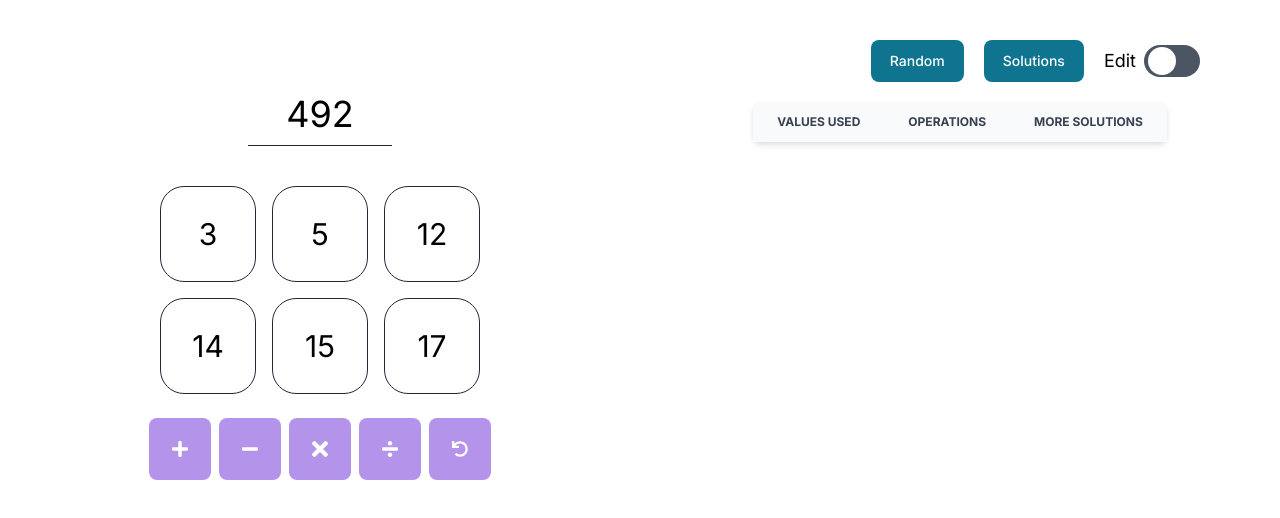
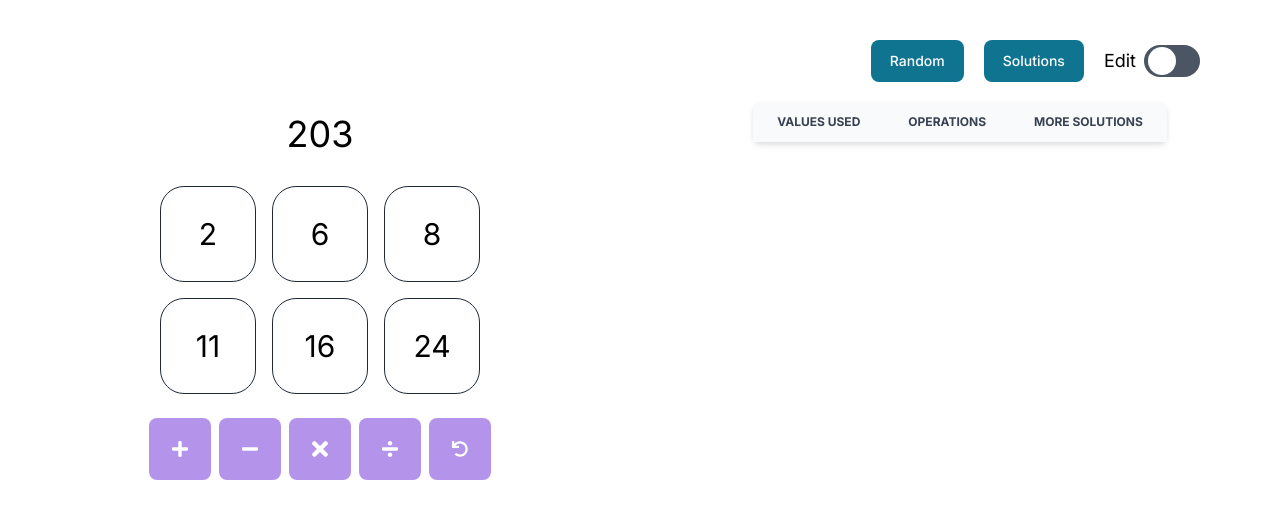
Before and after one commit to heeringa/digits, a Next.js app: page / in a window 1280 px wide. Shown: the top 518 px of the page. Built offline with nearby package versions, Linux system fonts and the light colour scheme.

Commit message:
Start with random game (#47)
Rework target styling
Add "= RHS"

```diff
--- a/src/app/components/Goal.tsx
+++ b/src/app/components/Goal.tsx
@@ -8,7 +8,7 @@ interface GoalProps {
 
 function Goal({ isEditable=true, value, onGoalChange }:GoalProps): React.JSX.Element {
 
-  const basestyle = "flex items-center justify-center h-16 w-36 border-b border-gray-800";
+  const basestyle = "flex items-center justify-center h-16 w-36 ";
   const style = isEditable ? `${basestyle}` : basestyle;
 
   return (
--- a/src/app/page.tsx
+++ b/src/app/page.tsx
@@ -36,12 +36,12 @@ export default function Home() {
   const allLink = "/solutionspace"
 
   const [isEditable, setEditable] = useState(false);
-  const [values, setValues] = useState<Array<number | null>>([3,5,12,14,15,17]);
+  const [values, setValues] = useState<Array<number | null>>(randomInstance(SIZE, 2, 25).sort((a, b) => a - b));
   const [visible, setVisible] = React.useState<Array<boolean>>(Array(SIZE).fill(true));
   const [numSelected, setNumSelected] = useState<number | null>(null);
   const [selectedSpringRef, setSelectedSpringRef] = useState<SpringRef | null>(() => null);
   const [opsSelected, setOpsSelected] = useState<string |null>(null);
-  const [goalValue, setGoalValue] = useState<number | null>(492);
+  const [goalValue, setGoalValue] = useState<number | null>(Math.floor(Math.random() * 400) + 50);
   const [valuesHistory, setValuesHistory] = useState<Array<number | null>[]>([]);
   const [visibilityHistory, setVisibilityHistory] = useState<Array<boolean>[]>([]);
   const [solutions, setSolutions] = useState<Array<Result>>([]);
@@ -125,6 +125,11 @@ export default function Home() {
                 setNumSelected(null);
                 setOpsSelected(null);
 
+                //const solutionsCopy = [...solutions];
+                //solutionsCopy.insol.push([x, y]),
+                //solutionsCopy[ops].push(combine(opsSelected, x, y))
+                //setSolutions()
+
                 // update the composite history to include the current composites
                 setCompositesHistory([...compositesHistory, composites]);
                 // copy the composites and update the entry of the new target
@@ -137,6 +142,7 @@ export default function Home() {
                   to: { x: 0, y: 0 },
                   config: { duration: 0 }, // Instant transition
                 });
+
 
                 // if we've reached the target then fire the confetti
                 if (vals[index] === goalValue) {
@@ -241,7 +247,7 @@ export default function Home() {
 
       <div className="flex flex-col lg:flex-row w-full">
         <div className="lg:w-1/2 flex flex-col items-center">
-          <div className="mb-10">
+          <div className="mt-5 mb-5">
           <Goal value={goalValue} isEditable={isEditable} onGoalChange={handleGoalValueChange} />
           </div>
           <Grid values={values}
```
Also changed, not shown: 1 other file (tests, documents, lock files or other folders).
